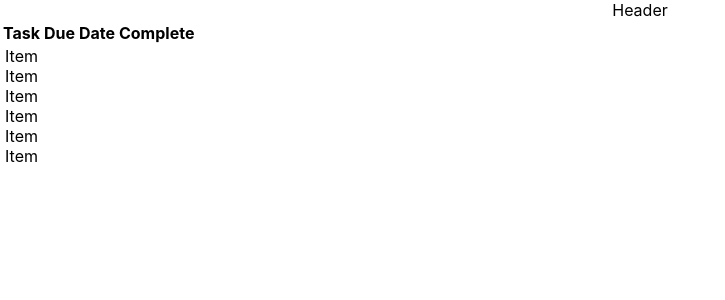
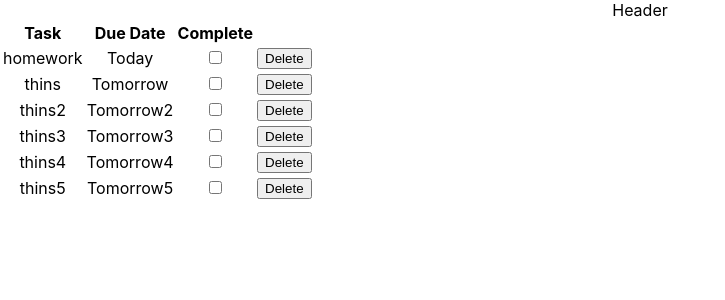
Before and after one commit to flugelg/tasker, a React (Create React App) app: page / in a window 1280 px wide. Shown: the top 300 px of the page, without its empty margins (0-725 px from the left). Built offline with nearby package versions, Linux system fonts and the light colour scheme; data requests are answered from the project's data file; the HTML template or start-up script is replaced by a standard one.

Commit message:
add items to table

```diff
--- a/src/components/TaskItem.js
+++ b/src/components/TaskItem.js
@@ -1,8 +1,23 @@
 import React from 'react'
 
-const TaskItem = () => {
+const TaskItem = ({todo}) => {
+  const {tasks, due, complete} = todo;
+
   return (
-    <div>Item</div>
+    <tr>
+      <td id="task" className={todo.complete ? "strike" : ""}>{tasks}</td>
+      <td id="due" className={todo.complete ? "strike" : ""}>{due}</td>
+      <td>
+        <input id="completeCheck" type="checkbox"/>
+      </td>
+      <td>
+        <button className="btn btn-delete">
+          <span className="mdi mdi-delete mdi-24px"></span>
+          <span className="mdi mdi-delete-empty mdi-24px"></span>
+          <span>Delete</span>
+        </button>
+      </td>
+    </tr>
   )
 }
 
```
